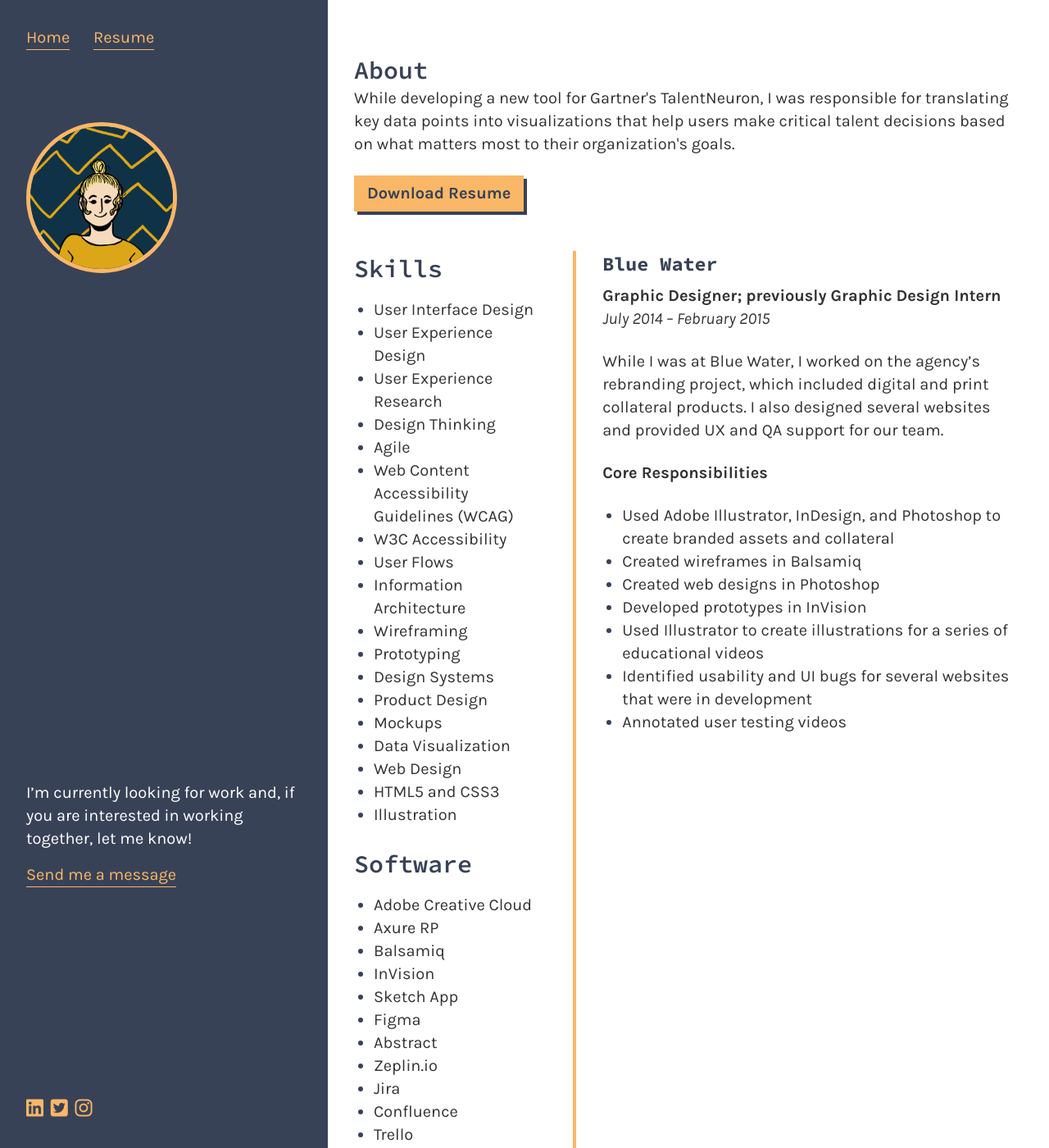
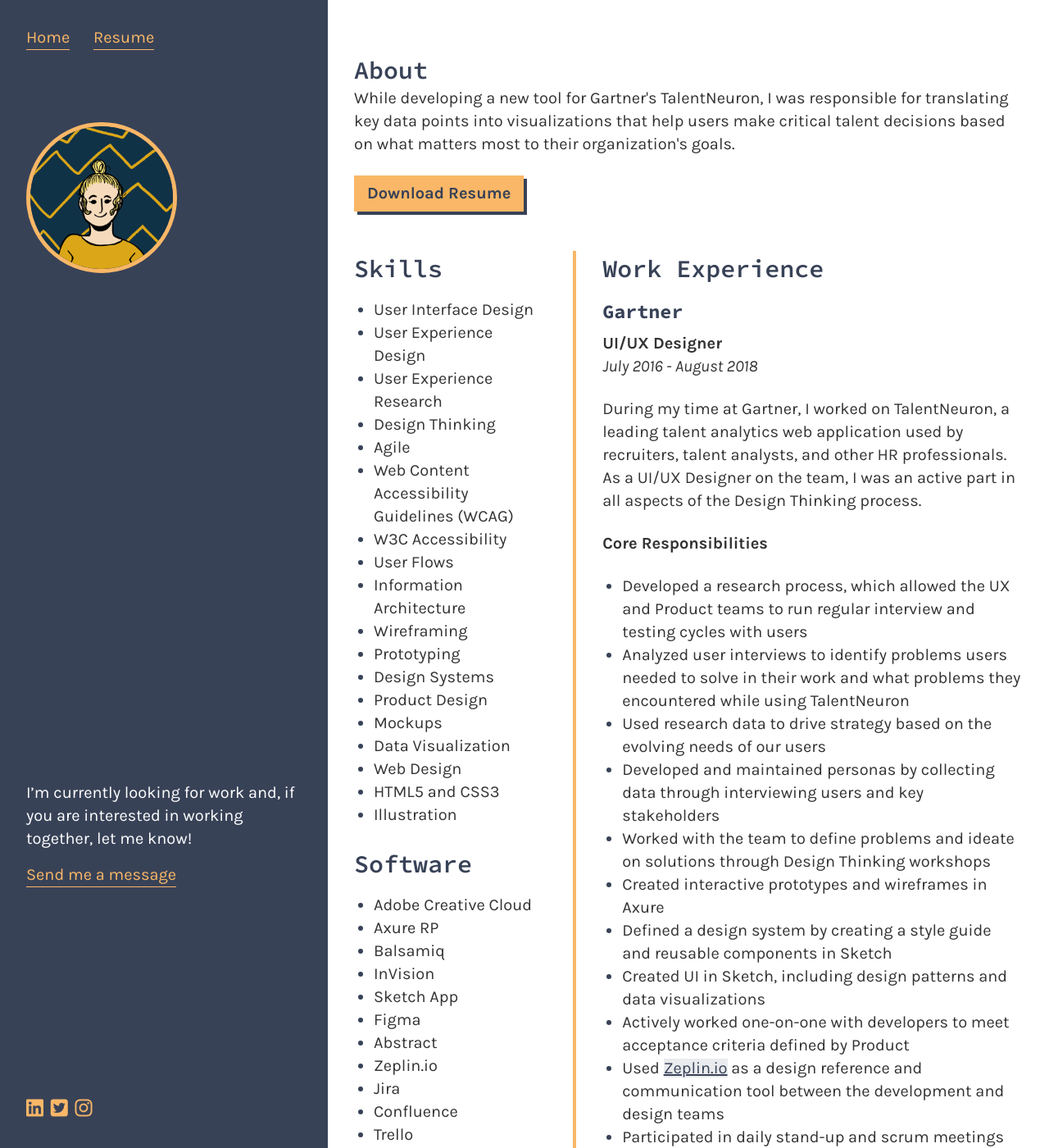
Before and after one commit to marcusrelacion/kirstengreen.com, a Jekyll site: the page built from resume.markdown, in a window 1280 px wide and 1400 px high. Shown: the whole window at 82% size. Built offline with Jekyll 4.4.1, drawn with Linux system fonts in a browser that asks for light colours; nearby versions of some CDN libraries; some of the changed text lies outside the part shown.

Commit message:
Updated Resume

```diff
--- a/resume.markdown
+++ b/resume.markdown
@@ -40,20 +40,51 @@
     - Microsoft Suite
     - Proficient in MAC & PC environments
 - column: right
-  text: |-
-    ### Blue Water
-    **Graphic Designer; previously Graphic Design Intern**
-    <br>*July 2014 – February 2015*
-
-    While I was at Blue Water, I worked on the agency’s rebranding project, which included digital and print collateral products. I also designed several websites and provided UX and QA support for our team.
-
-    **Core Responsibilities**
-    - Used Adobe Illustrator, InDesign, and Photoshop to create branded assets and collateral
-    - Created wireframes in Balsamiq
-    - Created web designs in Photoshop
-    - Developed prototypes in InVision
-    - Used Illustrator to create illustrations for a series of educational videos
-    - Identified usability and UI bugs for several websites that were in development
-    - Annotated user testing videos
+  text: "## Work Experience \n\n### Gartner\n**UI/UX Designer**\n<br>*July 2016 -
+    August 2018*\n\nDuring my time at Gartner, I worked on TalentNeuron, a leading
+    talent analytics web application used by recruiters, talent analysts, and other
+    HR professionals. As a UI/UX Designer on the team, I was an active part in all
+    aspects of the Design Thinking process.\n\n**Core Responsibilities**\n- Developed
+    a research process, which allowed the UX and Product teams to run regular interview
+    and testing cycles with users\n- Analyzed user interviews to identify problems
+    users needed to solve in their work and what problems they encountered while using
+    TalentNeuron\n- Used research data to drive strategy based on the evolving needs
+    of our users\n- Developed and maintained personas by collecting data through interviewing
+    users and key stakeholders\n- Worked with the team to define problems and ideate
+    on solutions through Design Thinking workshops\n- Created interactive prototypes
+    and wireframes in Axure\n- Defined a design system by creating a style guide and
+    reusable components in Sketch\n- Created UI in Sketch, including design patterns
+    and data visualizations\n- Actively worked one-on-one with developers to meet
+    acceptance criteria defined by Product\n- Used [Zeplin.io](http://zeplin.io/) as
+    a design reference and communication tool between the development and design teams\n-
+    Participated in daily stand-up and scrum meetings\n- Worked in an Agile environment
+    to ensure quick delivery and responsiveness to our users‘ needs\n\n\n\n### CEB,
+    now Gartner\n**Web Design Contractor**\n<br>*April 2016 - June 2016*\n\nAs a part
+    of CEB’s Web Design Studio, I provided internal clients with web-based assets
+    and designs to help support their business’ particular needs.\n\n**Core Responsibilities**\n-
+    Used the Web Content Accessibility Guidelines (WCAG) to perform a design audit
+    of CEB’s public and member sites\n- Created on-brand visual design solutions that
+    were AA compliant or better according to WCAG\n- Updated the public website using
+    Adobe Experience Manager\n- Used Photoshop to design several marketing pages for
+    the public website\n- Created custom sites using HTML & CSS while managing CMS
+    constraints\n- Maintained conference microsites by updating their design and content
+    when needed\n- Used Photoshop to design a survey tool for CEB IT Roadmap Builder\n\n\n\n###
+    CBRE\n**Graphic Design Contractor**\n<br>*June 2015 - October 2015*\n\nI worked
+    for CBRE's Property Marketing Studio to create marketing collateral for internal
+    organizations across the southeastern region. I supported the studio as it grew
+    from a pilot program that served only the southeast to an official service with
+    several teams that provided marketing design for multiple regions across the United
+    States.\n\n**Core Responsibilities**\n- Used InDesign to create property branded
+    pamphlets, brochures, flyers, and offering memorandums\n- Designed and developed
+    property eBlast campaigns\n- Worked on projects that required quick turnarounds\n\n\n\n###
+    Blue Water\n**Graphic Designer; previously Graphic Design Intern**\n<br>*July
+    2014 – February 2015*\n\nWhile I was at Blue Water, I worked on the agency’s rebranding
+    project, which included digital and print collateral products. I also designed
+    several websites and provided UX and QA support for our team.\n\n**Core Responsibilities**\n-
+    Used Adobe Illustrator, InDesign, and Photoshop to create branded assets and collateral\n-
+    Created wireframes in Balsamiq\n- Created web designs in Photoshop\n- Developed
+    prototypes in InVision\n- Used Illustrator to create illustrations for a series
+    of educational videos\n- Identified usability and UI bugs for several websites
+    that were in development\n- Annotated user testing videos"
 layout: resume
 ---
```
